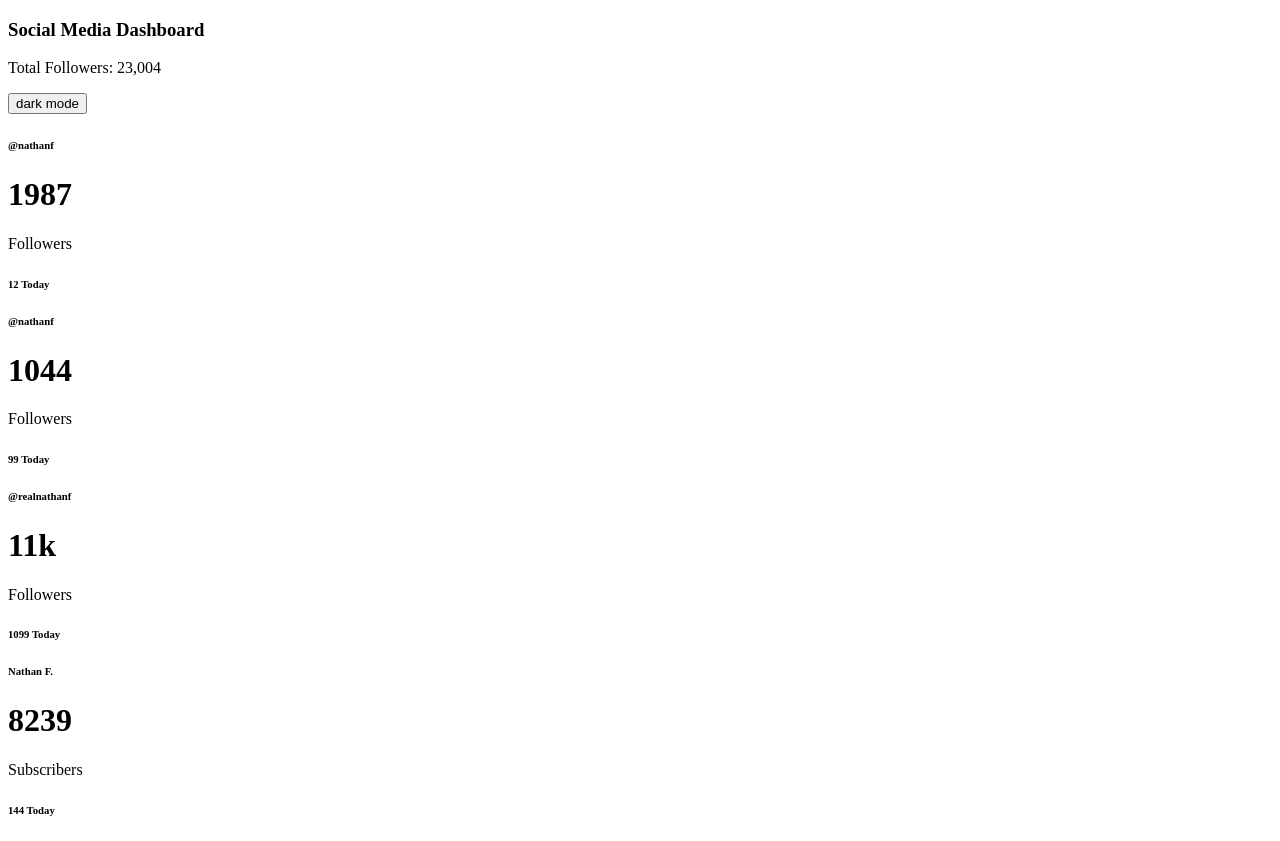
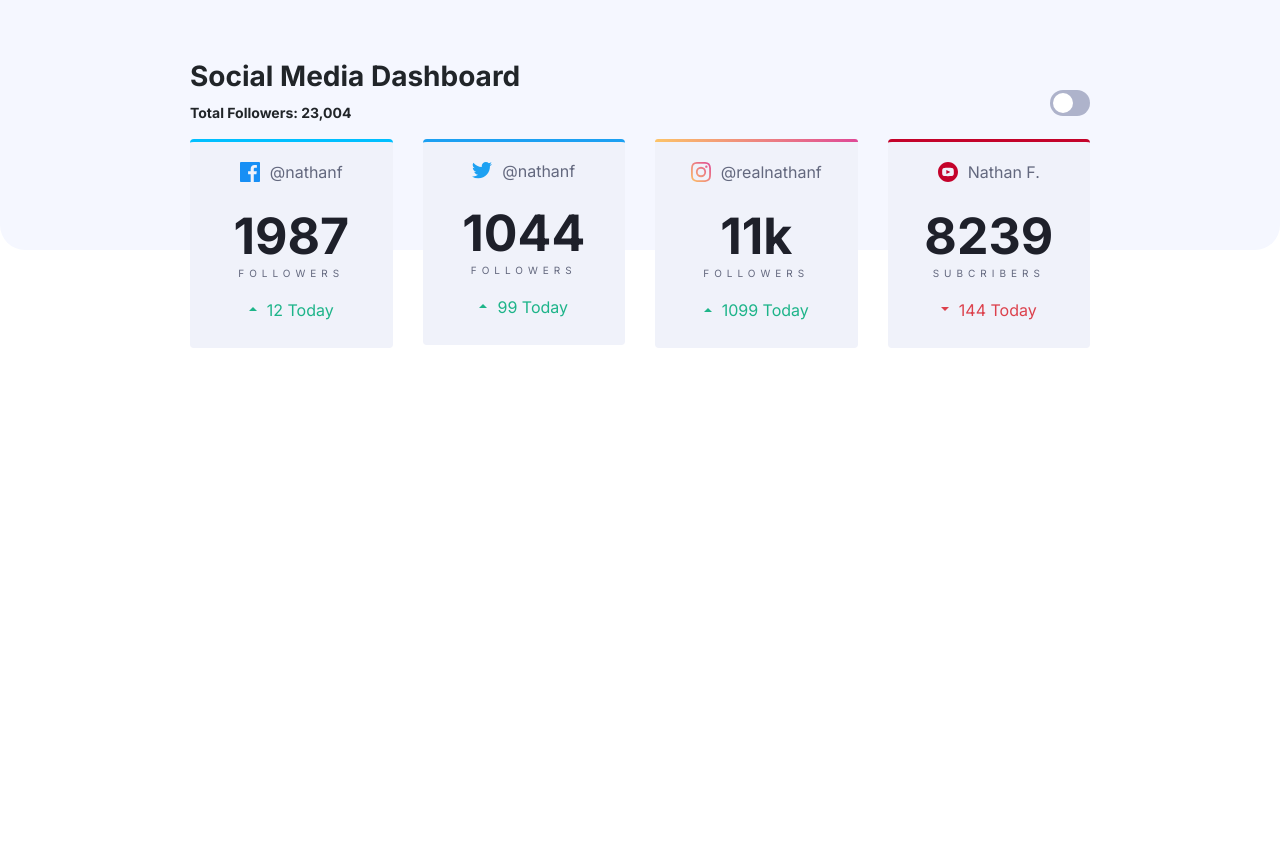
Before and after one commit to Archaic-Mage/SocialMediaDashboard, a plain HTML site: page design/index.html in a window 1280 px wide. After the commit the page ends 800 px from the top, so only its background shows below. Drawn offline with nearby package versions, Linux system fonts and the light colour scheme.

Commit message:
complete headsection

```diff
--- a/design/index.html
+++ b/design/index.html
@@ -4,40 +4,74 @@
     <meta charset="UTF-8">
     <meta name="viewport" content="width=device-width, initial-scale=1.0">
     <title>SOCIAL MEDIA DASHBOARD</title>
+    <link href="https://fonts.googleapis.com/css2?family=Inter:wght@400;700&display=swap" rel="stylesheet">
+    <link rel="stylesheet" href="https://maxcdn.bootstrapcdn.com/bootstrap/4.0.0/css/bootstrap.min.css" integrity="sha384-Gn5384xqQ1aoWXA+058RXPxPg6fy4IWvTNh0E263XmFcJlSAwiGgFAW/dAiS6JXm" crossorigin="anonymous">
+    <link rel="stylesheet" href="styles.css">
 </head>
 <body>
-   <h3>Social Media Dashboard</h3>
-   <p>Total Followers: 23,004</p>
-   <button>dark mode</button>
+
+    <div class="header">
+
+    </div>
+
+<div class="content">
+   <h3 class="heading">Social Media Dashboard</h3>
+   <p class="subHeading">Total Followers: 23,004</p>
+   <div class="switch">
+        <div class="casing">
+            <div class="slider"></div>
+        </div>
+   </div>
 
    <div class="row">
-    <div class="col">
-        <h6>@nathanf</h6>
-        <h1>1987</h1>
-        <p>Followers</p>
-        <h6>12 Today</h6>
+    <div class="col-sm">
+        <div class="card facebook">
+            <div class="card-body">
+                <h6 class="cardText"><img class="icon" src="../images/icon-facebook.svg" alt="facebook">@nathanf</h6>
+                <h1 class="num">1987</h1>
+                <p class="cardText lsp">FOLLOWERS</p>
+                <h6 class="green"><img class="icon" src="../images/icon-up.svg" alt="up">12 Today</h6>
+            </div>
+        </div>
     </div>
-    <div class="col">
-        <h6>@nathanf</h6>
-        <h1>1044</h1>
-        <p>Followers</p>
-        <h6>99 Today</h6>
+    <div class="col-sm">
+        <div class="card twitter">
+            <div class="card-body">
+                <h6 class="cardText"><img class="icon" src="../images/icon-twitter.svg" alt="twitter">@nathanf</h6>
+                <h1 class="num">1044</h1>
+                <p class="cardText lsp">FOLLOWERS</p>
+                <h6 class="green"><img class="icon" src="../images/icon-up.svg" alt="up">99 Today</h6>
+            </div>
+        </div>
     </div>
-    <div class="col">
-        <h6>@realnathanf</h6>
-        <h1>11k</h1>
-        <p>Followers</p>
-        <h6>1099 Today</h6>
+    <div class="col-sm">
+        <div class="card noBorder">
+            <div class="card-img-top instagram"></div>
+            <div class="card-body">
+                <h6 class="cardText"><img class="icon" src="../images/icon-instagram.svg" alt="instagram">@realnathanf</h6>
+                <h1 class="num">11k</h1>
+                <p class="cardText lsp">FOLLOWERS</p>
+                <h6 class="green"><img class="icon" src="../images/icon-up.svg" alt="up">1099 Today</h6>
+            </div>
+        </div>
     </div>
-    <div class="col">
-        <h6> Nathan F.</h6>
-        <h1>8239</h1>
-        <p>Subscribers</p>
-        <h6>144 Today</h6>
+    <div class="col-sm">
+        <div class="card youtube">
+            <div class="card-body">
+                <h6 class="cardText"><img class="icon" src="../images/icon-youtube.svg" alt="youtube">Nathan F.</h6>
+                <h1 class="num">8239</h1>
+                <p class="cardText lsp">SUBCRIBERS</p>
+                <h6 class="red"><img class="icon" src="../images/icon-down.svg" alt="down">144 Today</h6>
+            </div>
+        </div>
     </div>
 
 
    </div>
+</div>
 
+   <script src="https://code.jquery.com/jquery-3.2.1.slim.min.js" integrity="sha384-KJ3o2DKtIkvYIK3UENzmM7KCkRr/rE9/Qpg6aAZGJwFDMVNA/GpGFF93hXpG5KkN" crossorigin="anonymous"></script>
+   <script src="https://cdnjs.cloudflare.com/ajax/libs/popper.js/1.12.9/umd/popper.min.js" integrity="sha384-ApNbgh9B+Y1QKtv3Rn7W3mgPxhU9K/ScQsAP7hUibX39j7fakFPskvXusvfa0b4Q" crossorigin="anonymous"></script>
+   <script src="https://maxcdn.bootstrapcdn.com/bootstrap/4.0.0/js/bootstrap.min.js" integrity="sha384-JZR6Spejh4U02d8jOt6vLEHfe/JQGiRRSQQxSfFWpi1MquVdAyjUar5+76PVCmYl" crossorigin="anonymous"></script>
 </body>
 </html>
--- /dev/null
+++ b/design/styles.css
@@ -0,0 +1,131 @@
+body {
+    font-family: 'Inter', sans-serif;
+}
+
+.icon {
+    margin-right: 10px;
+    margin-bottom: 4px;
+}
+
+/* header */
+
+.header {
+    background-color: hsl(225, 100%, 98%);
+    height: 250px;
+    width: 100%;
+    border-bottom-left-radius: 25px;
+    border-bottom-right-radius: 25px;
+}
+
+.content {
+    position: absolute;
+    top: 60px;
+    left:0;
+    right:0;
+    margin-left:auto;
+    margin-right:auto;
+    width: 900px;
+}
+
+/* heading */
+
+.heading {
+    font-weight: 700;
+}
+
+.subHeading {
+    font-weight: 700;
+    font-size: 14px;
+}
+
+/* switch */
+
+.casing {
+    position: relative;
+    width: 40px;
+    background-color: hsl(230, 22%, 74%);
+    border-radius: 20px;
+    padding: 3px;
+    cursor: pointer;
+}
+
+.slider {
+    border-radius: 100%;
+    background-color: white;
+    height: 20px;
+    width: 20px;
+    left: 0;
+}
+
+.switch {
+    position: absolute;
+    right: 0;
+    top: 30px;
+    z-index: +1;
+}
+
+/* cards */
+
+div.card {
+    background-color: hsl(227, 47%, 96%);
+    text-align: center;
+    cursor: pointer;
+}
+
+div.card:hover {
+    background-color: hsl(226, 23%, 89%);
+}
+
+div.card-body h1 {
+    color: hsl(230, 17%, 14%);
+}
+
+.num {
+    font-weight: 700;
+    font-size: 50px;
+    margin-top: 20px;
+    margin-bottom: 0;
+}
+
+.lsp {
+    letter-spacing: 5px;
+    margin-bottom: 20px;
+    font-size: 10px;
+}
+
+.cardText {
+    color: hsl(228, 12%, 44%);
+}
+
+.green {
+    color: hsl(163, 72%, 41%);
+}
+
+.red {
+    color: hsl(356, 69%, 56%);
+}
+
+.facebook {
+    border-width: 3px 0 0 0;
+    border-top-color: hsl(195, 100%, 50%) ;
+}
+
+.twitter {
+    border-width: 3px 0 0 0;
+    border-top-color: hsl(203, 89%, 53%) ;
+}
+
+.instagram {
+   height: 3.5px;
+   background-image: linear-gradient(to right, hsl(37, 97%, 70%), hsl(329, 70%, 58%));
+
+}
+
+.noBorder{
+    border-width: 0;
+}
+
+.youtube {
+    border-width: 3px 0 0 0;
+    border-top-color: hsl(348, 97%, 39%) ;
+}
```
